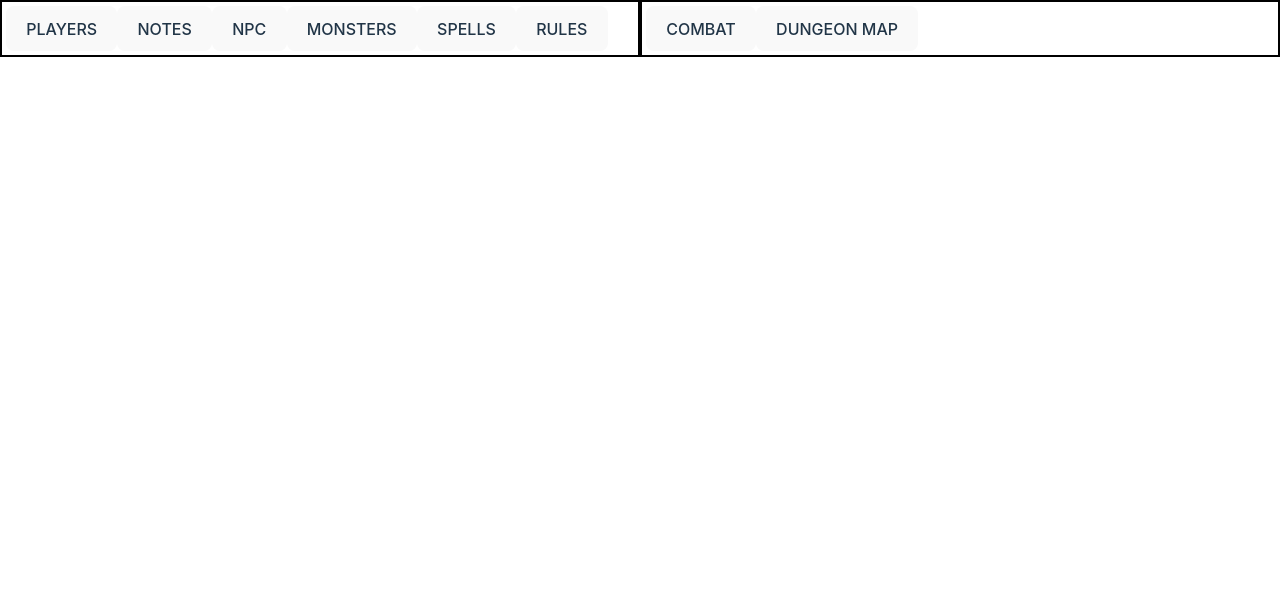
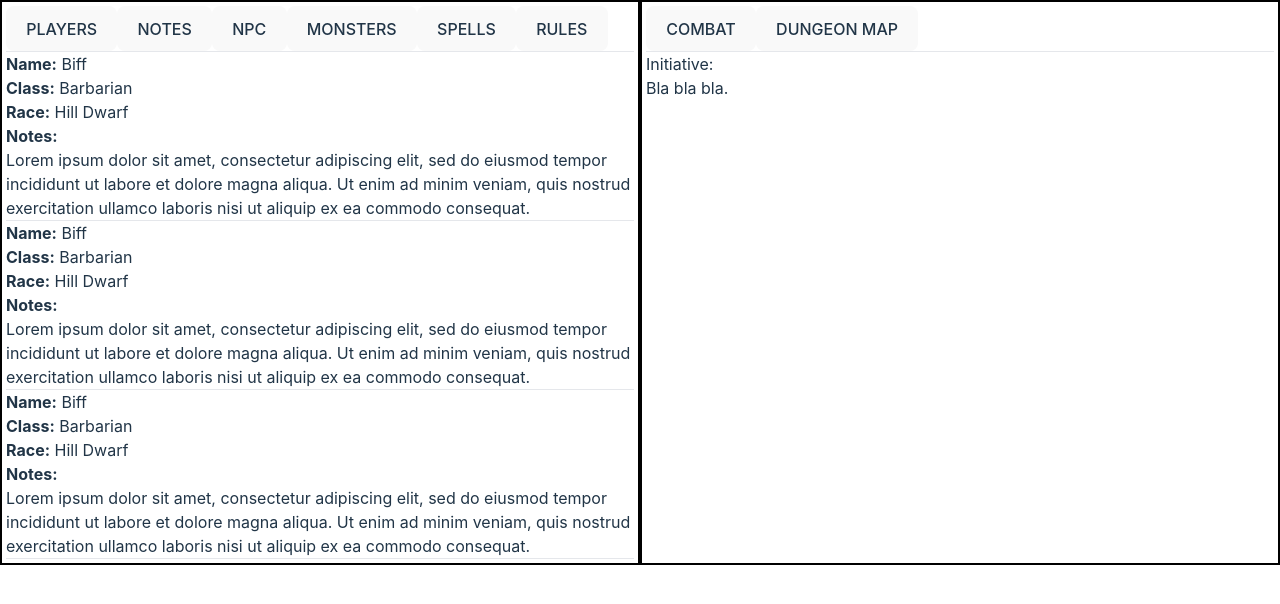
Before and after one commit to Johnricharde/dm-screen-old, a React (Vite) app: page / in a window 1280 px wide. Shown: the top 604 px of the page. Built offline with nearby package versions, Linux system fonts and the light colour scheme.

Commit message:
placeholder components
added placeholder components for "Player" and the "Players" tab

```diff
--- a/src/PageLeft.tsx
+++ b/src/PageLeft.tsx
@@ -1,14 +1,19 @@
 import Page from './Page';
+import Players from "./Players";
 
 function PageLeft() {
     return (
         <Page>
+            <nav>
                 <button>PLAYERS</button>
                 <button>NOTES</button>
                 <button>NPC</button>
                 <button>MONSTERS</button>
                 <button>SPELLS</button>
                 <button>RULES</button>
+            </nav>
+            <hr />
+            <Players />
         </Page>
     )
 }
--- a/src/PageRight.tsx
+++ b/src/PageRight.tsx
@@ -3,8 +3,13 @@ import Page from './Page';
 function PageRight() {
     return (
         <Page>
-            <button>COMBAT</button>
-            <button>DUNGEON MAP</button>
+            <nav>
+                <button>COMBAT</button>
+                <button>DUNGEON MAP</button>
+            </nav>
+            <hr />
+            <h2>Initiative:</h2>
+            <p>Bla bla bla.</p>
         </Page>
     )
 }
--- /dev/null
+++ b/src/Player.tsx
@@ -0,0 +1,16 @@
+function Player() {
+    return (
+        <div>
+            <h2><span className="font-bold">Name:</span>  Biff</h2>
+            <h2><span className="font-bold">Class:</span> Barbarian</h2>
+            <h2><span className="font-bold">Race:</span>  Hill Dwarf</h2>
+            <h2><span className="font-bold">Notes:</span> </h2>
+            <p>
+                Lorem ipsum dolor sit amet, consectetur adipiscing elit, sed do eiusmod tempor incididunt ut labore et dolore magna aliqua. Ut enim ad minim veniam, quis nostrud exercitation ullamco laboris nisi ut aliquip ex ea commodo consequat.
+            </p>
+            <hr />
+        </div>
+    )
+}
+
+export default Player;
--- /dev/null
+++ b/src/Players.tsx
@@ -0,0 +1,13 @@
+import Player from "./Player"
+
+function Players() {
+    return (
+        <div>
+            <Player />
+            <Player />
+            <Player />
+        </div>
+    )
+}
+
+export default Players;
```
Lines whose indentation alone changed are shown as unchanged.
